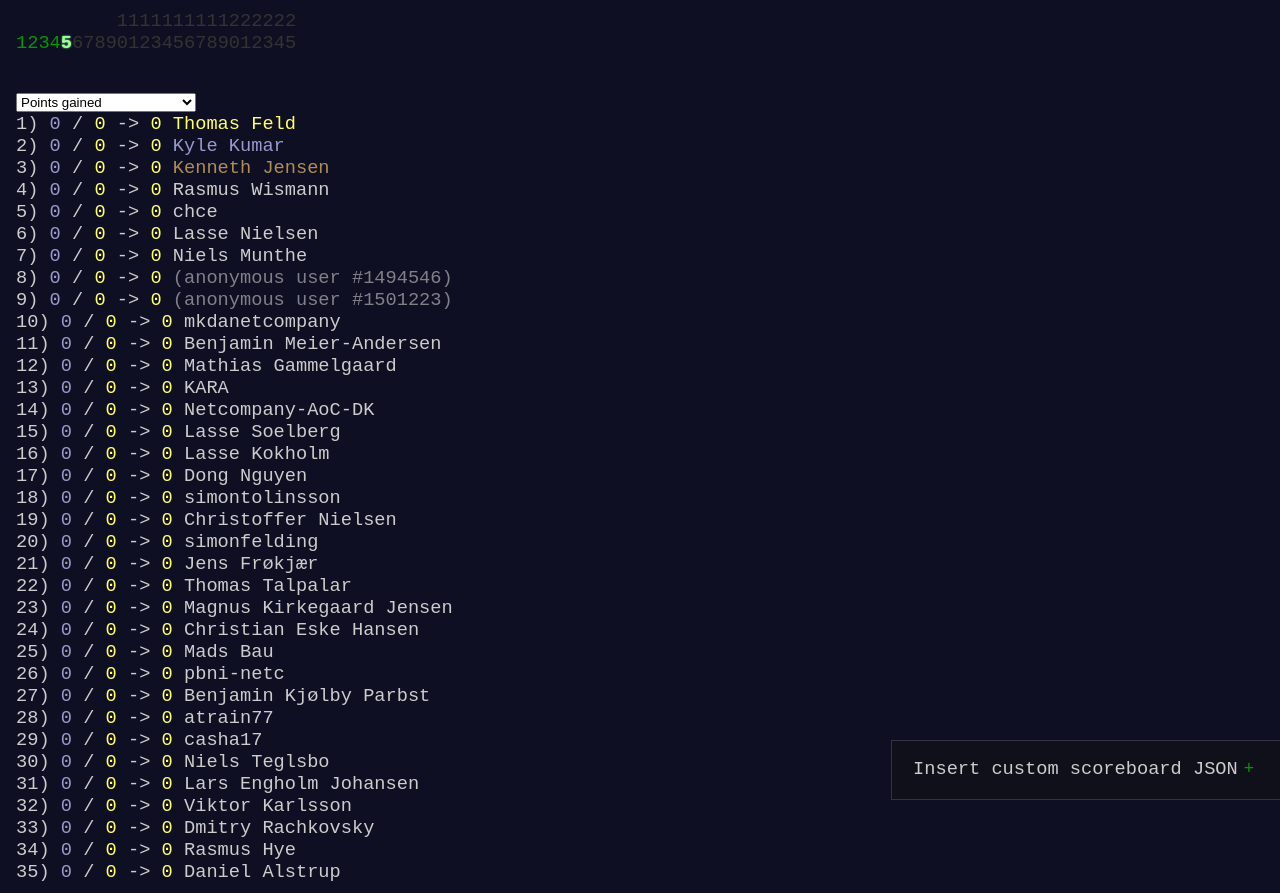
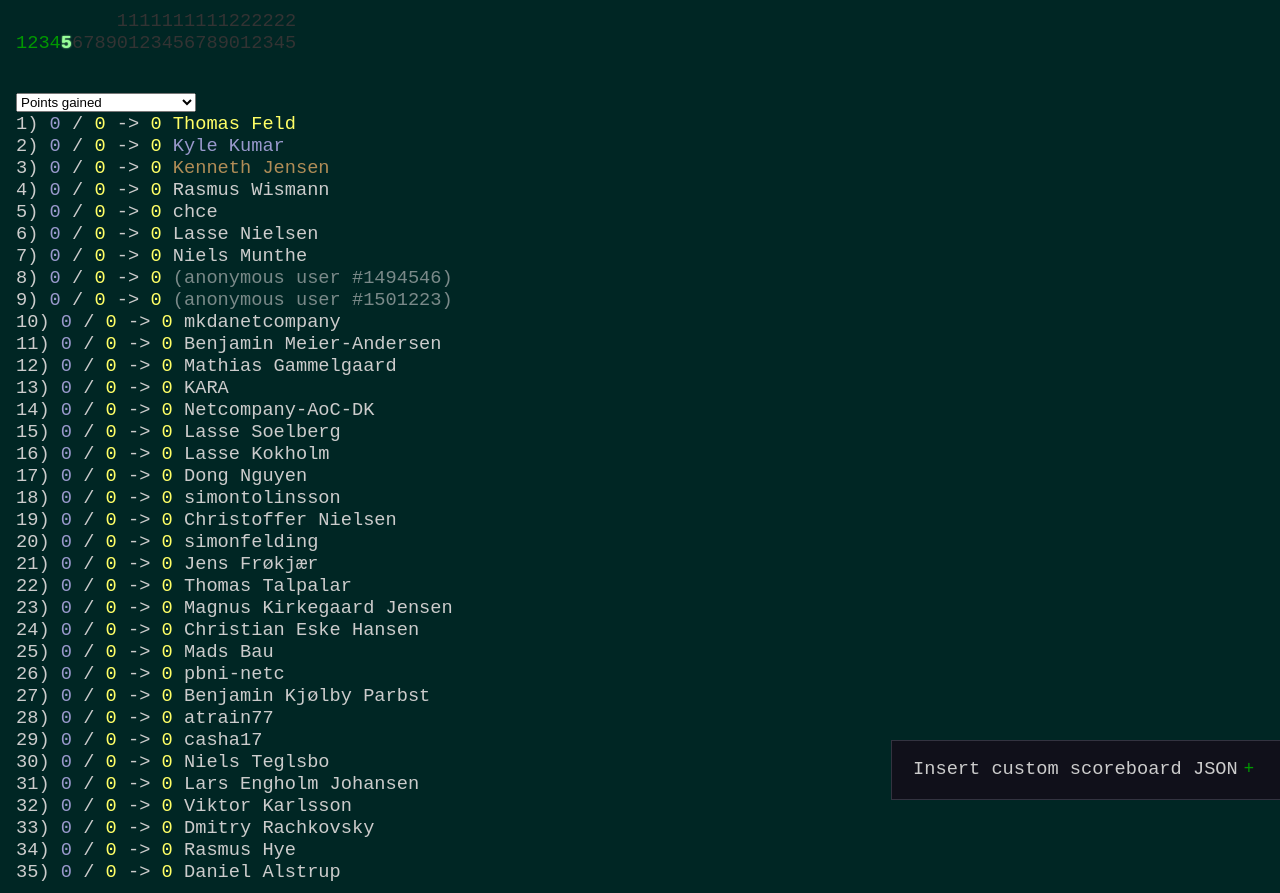
Before and after one commit to chce/aoc2021-nc-scoreboard, a React (Create React App) app: page / in a window 1280 px wide. Built offline with nearby package versions, Linux system fonts and the light colour scheme.

Commit message:
Changed background to green

```diff
--- a/src/App.css
+++ b/src/App.css
@@ -1,5 +1,5 @@
 body {
-  background: #0f0f23; /*337 x 5*/
+  background: #002624; /*Darkened NC-green*/
   color: #cccccc;
   font-family: "Source Code Pro", monospace;
   font-size: 14pt;
```
